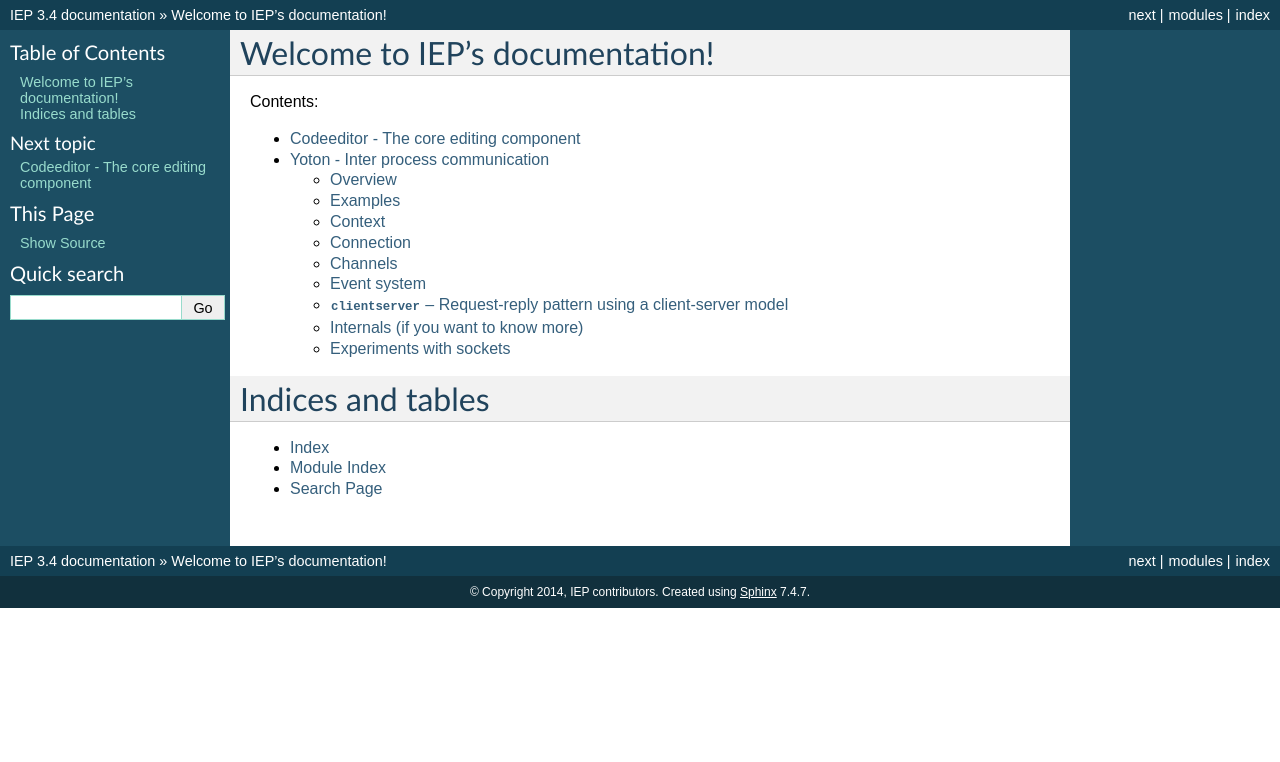
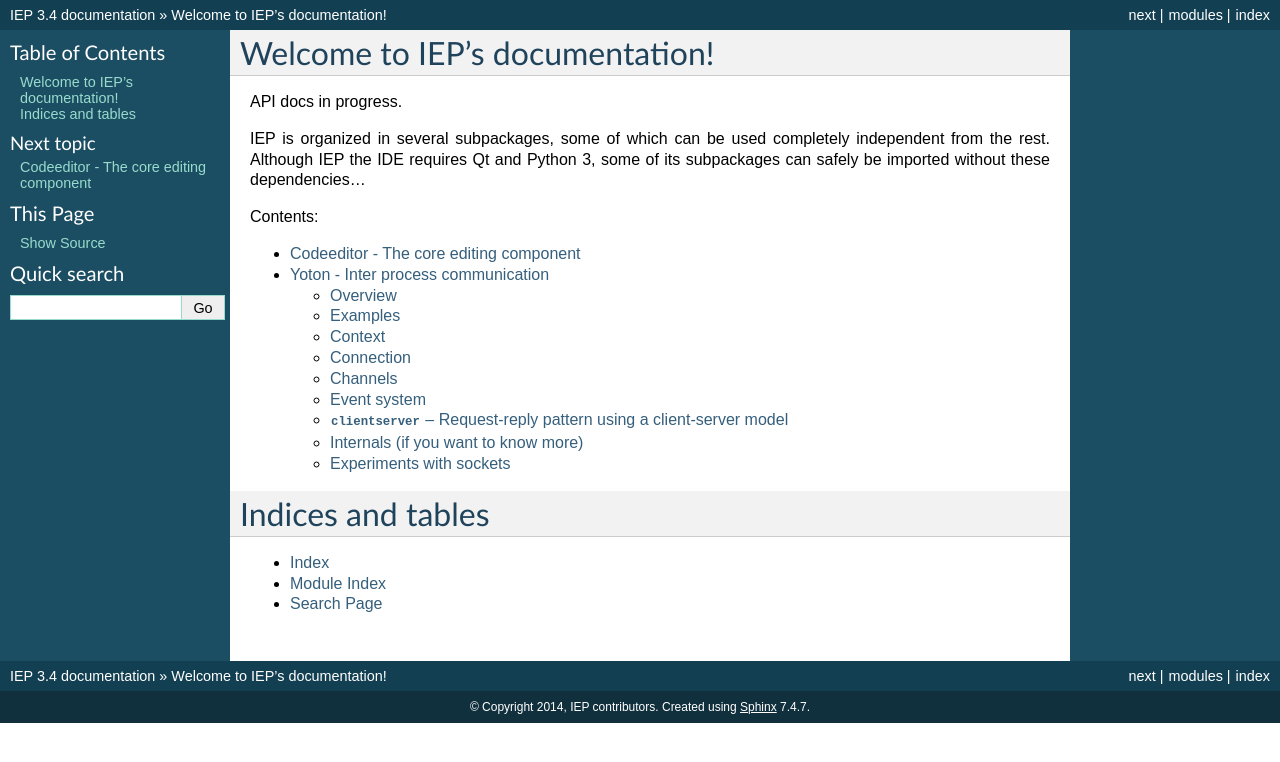
Before and after one commit to pyzo/pyzo, a Sphinx documentation site: the page built from doc/index.rst, in a window 1280 px wide. Shown: the top 762 px of the page. Built offline with Sphinx 7.4.7, drawn with Linux system fonts in a browser that asks for light colours.

Commit message:
extra info in docs

```diff
--- a/doc/index.rst
+++ b/doc/index.rst
@@ -5,6 +5,12 @@
 
 Welcome to IEP's documentation!
 ===============================
+
+API docs in progress.
+
+IEP is organized in several subpackages, some of which can be used completely
+independent from the rest. Although IEP the IDE requires Qt and Python 3,
+some of its subpackages can safely be imported without these dependencies...
 
 Contents:
 
```
